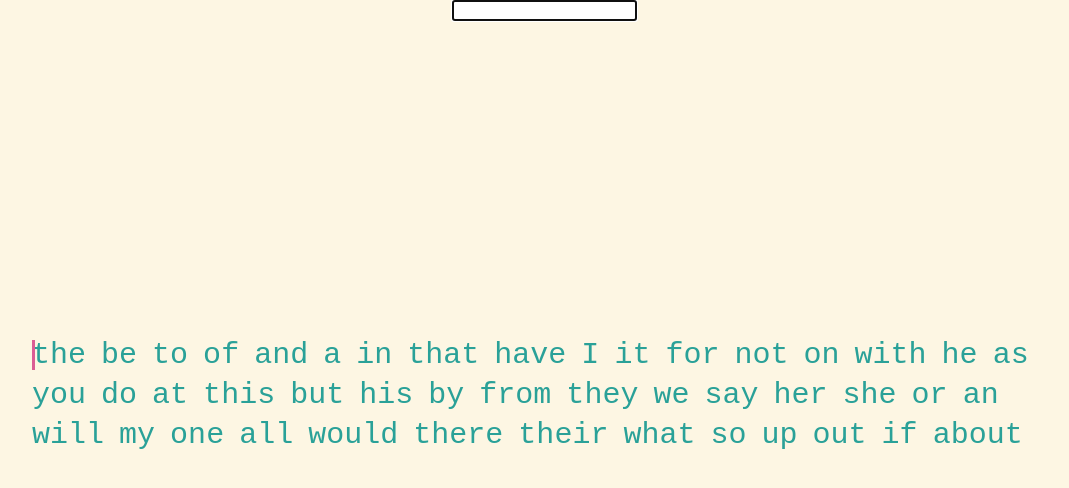
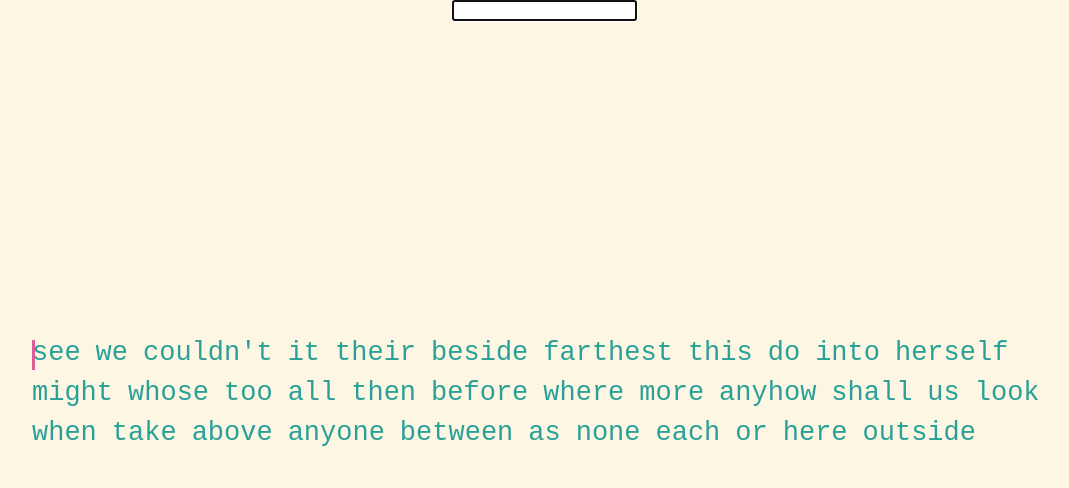
Before and after one commit to khoatranvan245/TypingTestVer2, a React (Vite) app: page / in a window 1280 px wide. Shown: the top 488 px of the page, without its empty margins (96-1165 px from the left). Built offline with nearby package versions, Linux system fonts and the light colour scheme.

Commit message:
add refresh paragraph feature

```diff
--- a/src/App.css
+++ b/src/App.css
@@ -1,7 +1,7 @@
 :root {
   --main-color: #2aa198;
   --background-color: #fdf6e3;
-  --correct-color: #848178;
+  --correct-color: black;
   --wrong-color: #db5d95;
 }
 
--- a/src/Components/Caret.module.css
+++ b/src/Components/Caret.module.css
@@ -1,4 +1,5 @@
 .caret {
+    display: inline-block;
     width: 0px;
     height: 30px;
     border-left: 3px solid var(--wrong-color);
--- a/src/Components/Caret.tsx
+++ b/src/Components/Caret.tsx
@@ -18,10 +18,10 @@ const Caret = () => {
   console.log()
 
   return (
-    <div
+    <span
       className={styles.caret}
       ref={caretRef}
-    ></div>
+    ></span>
   )
 }
 
--- a/src/Components/HiddenInput.tsx
+++ b/src/Components/HiddenInput.tsx
@@ -3,7 +3,6 @@ import { updateInput } from '../State/Slices/inputSlice'
 import { useEffect, useRef } from 'react'
 import { RootState } from '../State/Store'
 import { updateWordIndex } from '../State/Slices/currentWordIndexSlice'
-import { resetCorrectLetters } from '../State/Slices/correctLettersSlice'
 
 const HiddenInput = () => {
   const input = useSelector((state: RootState) => state.input.value)
@@ -18,7 +17,6 @@ const HiddenInput = () => {
     if (inputValue.includes(' ')) {
       dispatch(updateWordIndex())
       dispatch(updateInput(''))
-      dispatch(resetCorrectLetters())
     } else {
       dispatch(updateInput(inputValue))
     }
--- a/src/Components/TypeField.tsx
+++ b/src/Components/TypeField.tsx
@@ -5,12 +5,15 @@ import Word from './Word'
 import { useDispatch, useSelector } from 'react-redux'
 import { RootState } from '../State/Store'
 import { updateCaretPosition } from '../State/Slices/caretPositionSlice'
+import { shuffle } from '../Utils/ShuffleArray'
 
 const TypeField = ({ children }: { children: ReactNode }) => {
   const typeRef = useRef<HTMLDivElement>(null)
 
   const currentWordIndex = useSelector((state: RootState) => state.currentWordIndex.value)
   const dispatch = useDispatch()
+
+  const [paragraph, setParagraph] = useState<string[]>([])
 
   const caretHeight = 30
   const caretBottomPosition =
@@ -34,13 +37,16 @@ const TypeField = ({ children }: { children: ReactNode }) => {
         setScrollTime(scrollTime + 1)
       }
     }
-    console.log(caretBottomPosition)
   }, [caretBottomPosition])
+
+  useEffect(() => {
+    setParagraph(shuffle(vocabularyList))
+  }, [])
 
   return (
     <div className={styles.typeField}>
       <p ref={typeRef}>
-        {vocabularyList.map((word: string, index: number) => {
+        {paragraph.map((word: string, index: number) => {
           return (
             <Word
               wordIndex={index}
--- a/src/Components/Word.module.css
+++ b/src/Components/Word.module.css
@@ -1,7 +1,7 @@
 .word {
     display: inline-block;
     margin-right: 15px;
-    font-size: 30px;
+    font-size: 27px;
     line-height: 1;
     height: 40px;
     color: var(--main-color);
@@ -11,6 +11,7 @@
     display: inline-block;
     height: 100%;
     line-height: 1;
+    user-select: none;
 }
 
 .wrongWord span {
--- a/src/Components/Word.tsx
+++ b/src/Components/Word.tsx
@@ -13,15 +13,21 @@ const Word = ({ word, wordIndex }: WordType) => {
   const input: string = useSelector((state: RootState) => state.input.value)
   const currentWordIndex = useSelector((state: RootState) => state.currentWordIndex.value)
 
-  const [currentWord, setCurrentWord] = useState(word)
+  const [currentWord, setCurrentWord] = useState('')
   const [wordInput, setWordInput] = useState('')
 
   const dispatch = useDispatch()
 
-  if (input.length > currentWord.length && currentWordIndex === wordIndex) setCurrentWord(input)
+  useEffect(() => {
+    if (currentWordIndex == wordIndex && input.length > word.length) {
+      for (let i = word.length; i < input.length; i++) setCurrentWord(currentWord + input[i])
+    } else setCurrentWord(word)
+  }, [input])
 
   useEffect(() => {
     if (currentWordIndex === wordIndex) {
+      setWordInput(input)
+
       for (let i = 0; i < currentWord.length; i++) {
         document
           .querySelector(`.word${wordIndex}letter${i}`)
@@ -31,41 +37,38 @@ const Word = ({ word, wordIndex }: WordType) => {
       for (let i = 0; i < input.length; i++) {
         const currentLetter: HTMLElement = document.querySelector(`.word${wordIndex}letter${i}`)!
 
-        if (input[i] === currentWord[i]) {
+        if (input[i] === word[i]) {
           currentLetter?.classList.add(styles.correct)
         } else {
           currentLetter?.classList.add(styles.wrong)
         }
       }
 
-      if (input == '') {
-        const currentWord: HTMLElement = document.querySelector(`.word${currentWordIndex}`)!
-        dispatch(
-          updateCaretPosition({
-            top: currentWord.offsetTop,
-            left: currentWord.offsetLeft,
-          })
-        )
-      } else {
-        const lattestLetter: HTMLElement = document.querySelector(
-          `.word${wordIndex}letter${input.length - 1}`
-        )!
-        dispatch(
-          updateCaretPosition({
-            top: lattestLetter.offsetTop,
-            left: lattestLetter.offsetLeft + lattestLetter.offsetWidth,
-          })
-        )
-      }
-
-      setWordInput(input)
+      // if (input == '') {
+      //   const currentWord: HTMLElement = document.querySelector(`.word${currentWordIndex}`)!
+      //   dispatch(
+      //     updateCaretPosition({
+      //       top: currentWord.offsetTop,
+      //       left: currentWord.offsetLeft,
+      //     })
+      //   )
+      // } else {
+      //   const lattestLetter: HTMLElement = document.querySelector(
+      //     `.word${wordIndex}letter${input.length - 1}`
+      //   )!
+      //   dispatch(
+      //     updateCaretPosition({
+      //       top: lattestLetter.offsetTop,
+      //       left: lattestLetter.offsetLeft + lattestLetter.offsetWidth,
+      //     })
+      //   )
+      // }
     }
   }, [input, currentWordIndex, currentWord])
 
   useEffect(() => {
-    if (currentWordIndex > wordIndex) {
-      if (wordInput !== currentWord)
-        document.querySelector(`.word${wordIndex}`)?.classList.add(styles.wrongWord)
+    if (currentWordIndex > wordIndex && wordInput !== word) {
+      document.querySelector(`.word${wordIndex}`)?.classList.add(styles.wrongWord)
     }
   }, [currentWordIndex])
 
--- a/src/vocabularyList.ts
+++ b/src/vocabularyList.ts
@@ -158,7 +158,6 @@ export const vocabularyList = [
   'everyone',
   'everybody',
   'everything',
-  'no one',
   'nobody',
   'nothing',
   'many',
```
